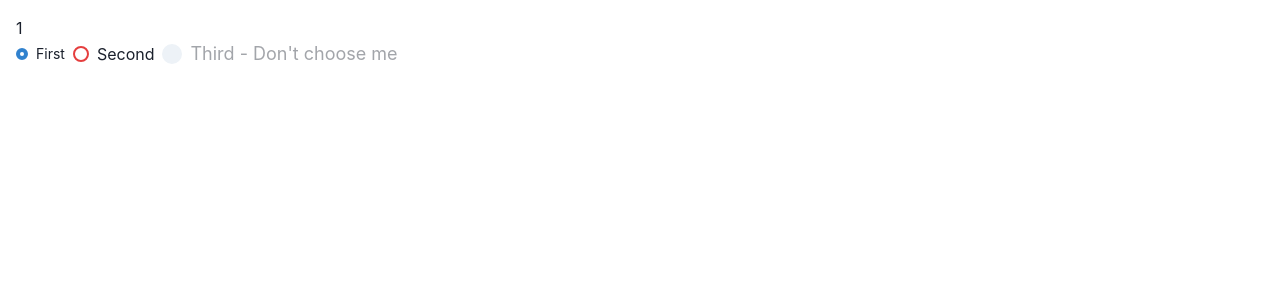
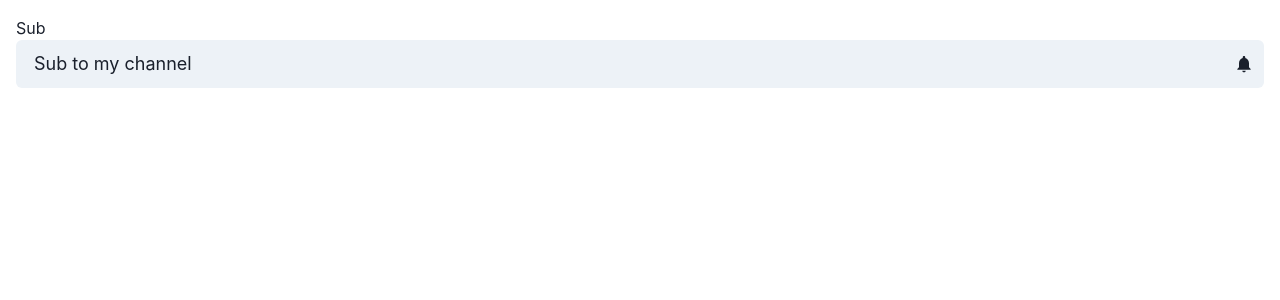
Before and after one commit to Gibbsforce/chakracourse, a React (Vite) app: page / in a window 1280 px wide. Shown: the top 300 px of the page. Built offline with nearby package versions, Linux system fonts and the light colour scheme.

Commit message:
select component dded

```diff
--- a/src/App.jsx
+++ b/src/App.jsx
@@ -18,6 +18,7 @@ import IconButtonComponent from "./components/IconButtonComponent"
 import InputComponent from "./components/InputComponent"
 import InputNumberComponent from "./components/InputNumberComponent"
 import RadioButton from "./components/RadioButton"
+import SelectComponent from "./components/SelectComponent"
 const App = () => {
   return (
     <>
@@ -39,7 +40,8 @@ const App = () => {
       {/* <IconButtonComponent /> */}
       {/* <InputComponent /> */}
       {/* <InputNumberComponent /> */}
-      <RadioButton />
+      {/* <RadioButton /> */}
+      <SelectComponent />
     </>
   )
 }
--- /dev/null
+++ b/src/components/SelectComponent/index.jsx
@@ -0,0 +1,26 @@
+import { useState } from "react"
+import { Box, Select, Text } from "@chakra-ui/react"
+import { BellIcon } from "@chakra-ui/icons"
+const SelectComponent = () => {
+    const [value, setValue] = useState("Sub")
+    return (
+        <>
+            <Box p={4}>
+                <Text>{value}</Text>
+                <Select
+                    placeholder="select stuff"
+                    size="lg"
+                    variant="filled"
+                    value={value}
+                    icon={<BellIcon />}
+                    onChange={(e) => setValue(e.target.value)}
+                >
+                    <option value="Sub">Sub to my channel</option>
+                    <option value="Pikachu">Pet my Pokemon, Pikachu</option>
+                    <option value="Beer">Have a beer with me</option>
+                </Select>
+            </Box>
+        </>
+    )
+}
+export default SelectComponent
```
